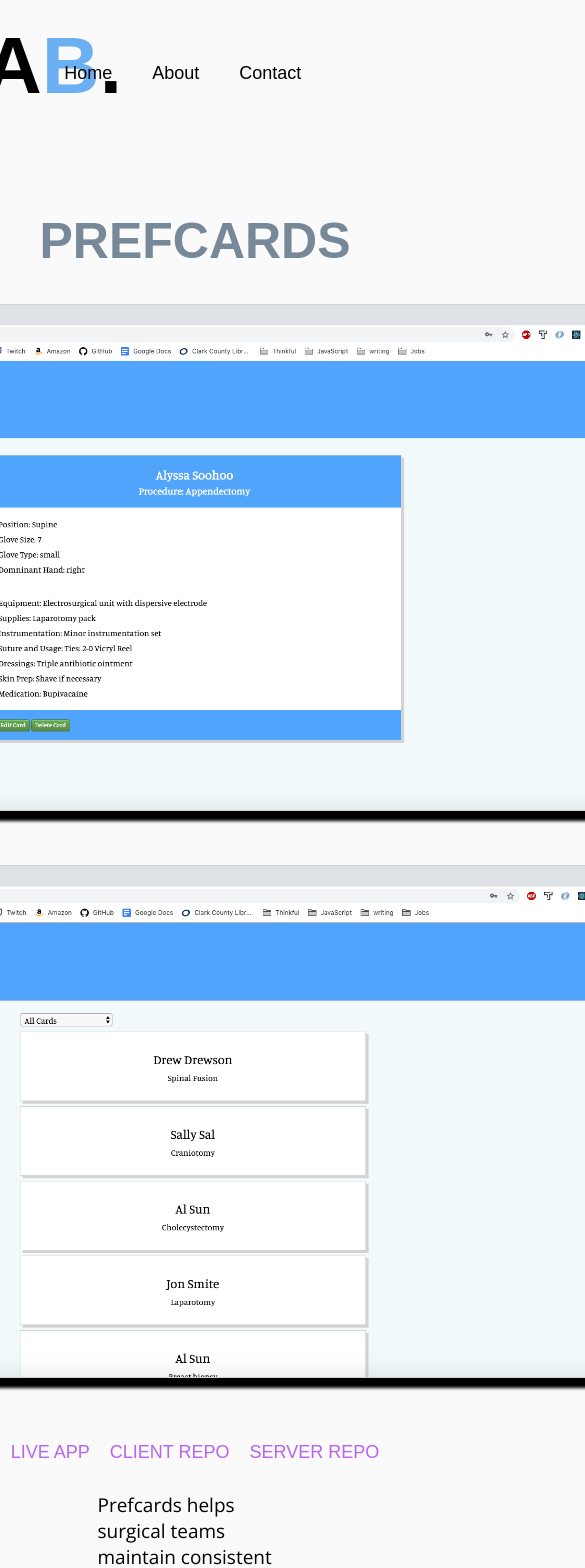
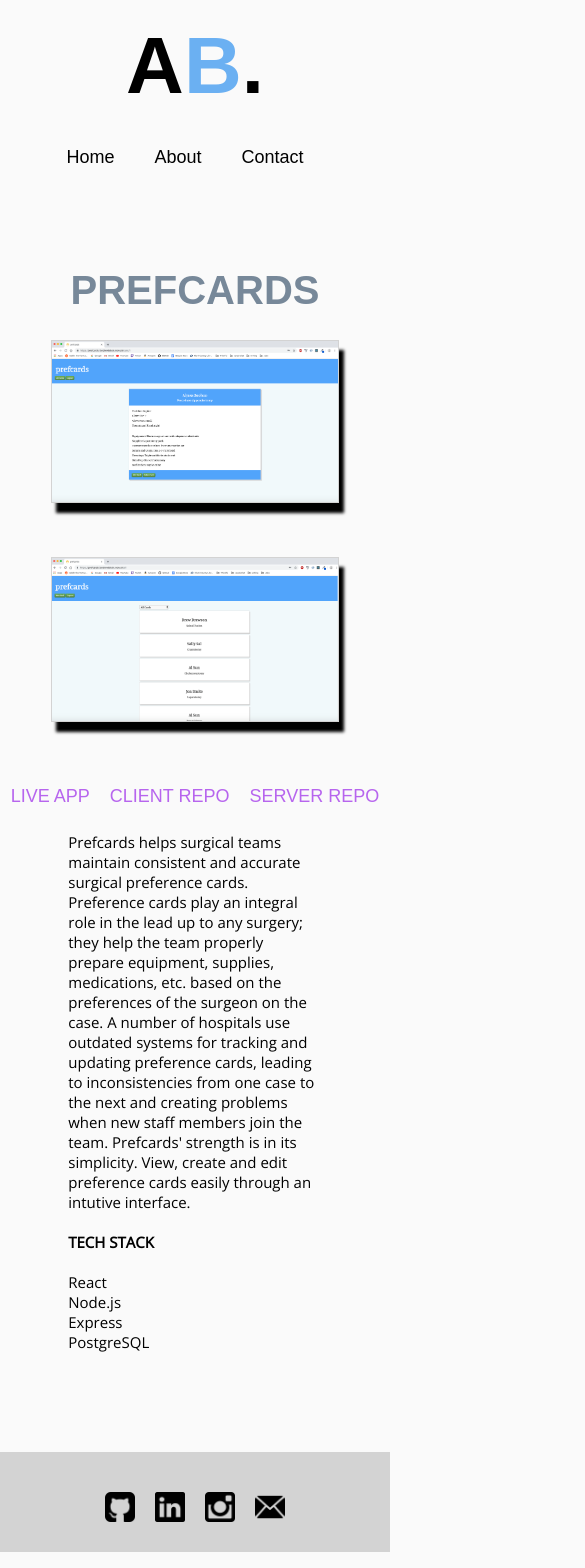
Before and after one commit to andrewbituin/portfolio, a React (Create React App) app: page /prefcards in a window 390 px wide. Shown: the top 1568 px of the page, 585 px wide, since content can reach past the window. Built offline with nearby package versions, Linux system fonts and the light colour scheme; a web font is replaced by a local one.

Commit message:
optimized responsive design for mobile

```diff
--- a/src/Home.css
+++ b/src/Home.css
@@ -137,3 +137,21 @@ footer {
     color: lightslategray;
 
 }
+
+@media only screen and (max-width: 900px){
+  .home-header-container{
+    width: 80%;
+  }
+  .home-header-container h1{
+    font-size: 60px;
+  }
+  .project-holder{
+    width: 250px;
+  }
+  .nav-bar{
+    display: flex;
+    justify-content: center;
+    margin-right: 20px;
+}
+
+}
--- a/src/Home.js
+++ b/src/Home.js
@@ -6,17 +6,14 @@ import Footer from './components/Footer';
 import "./Home.css";
 
 import squad from "./squadarmory-logo.png";
-import squad2 from "./squad2.png";
 
-import learnjs from "./learnjs-logo.png";
 import learnjs2 from "./learnjs2.png";
 
 import petful from "./petful-logo.png";
 
-import prefcards from "./prefcards-logo.png";
-import prefcards2 from "./prefcards-logo2.png";
+
 import prefcards3 from "./prefcards3.png";
-import NavButtons from "./components/NavButtons";
+
 
 export default function Home() {
   // https://squad-armory.now.sh/
@@ -24,7 +21,7 @@ export default function Home() {
   function generateProjects() {
     return (
       <>
-        <div classname="squadArmory">
+        <div className="squadArmory">
           <Link to="/squad-armory">
             <img src={squad} alt="project-pic" className="project-holder" />
           </Link>
--- /dev/null
+++ b/src/ScrollToTop.js
@@ -0,0 +1,16 @@
+import React from 'react';
+import { withRouter } from 'react-router-dom';
+
+class ScrollToTop extends React.Component {
+    componentDidUpdate(prevProps) {
+      if (this.props.location !== prevProps.location) {
+        window.scrollTo(0, 0)
+      }
+    }
+
+    render() {
+      return this.props.children
+    }
+  }
+
+  export default withRouter(ScrollToTop)
--- a/src/components/contact/Contact.css
+++ b/src/components/contact/Contact.css
@@ -44,3 +44,14 @@ a{
   background-color: lightgray;
   margin-top: 175px;
 }
+
+@media only screen and (max-width: 900px){
+  .contact-container {
+    display: block;
+    text-align: center;
+
+  }
+  .contact-container ul{
+    text-align: left;
+  }
+}
--- a/src/components/initials/Initials.css
+++ b/src/components/initials/Initials.css
@@ -15,3 +15,15 @@
 .B-initials{
     color: rgb(107, 176, 242);
 }
+
+@media only screen and (max-width:900px){
+    .initials-container{
+        font-size: 40px;
+        width: 75%;
+        display: block;
+        text-align: center;
+    }
+    .initials-container h1{
+        margin: 0;
+    }
+}
--- a/src/components/learnjs/Learnjs.css
+++ b/src/components/learnjs/Learnjs.css
@@ -1,31 +1,31 @@
-.learnjs-header{
+.learnjs-header {
   text-align: center;
   margin-top: 100px;
   font-size: 25px;
   color: lightslategray;
 }
-  .learnjs-title{
+.learnjs-title {
   margin-top: 100px;
   margin-bottom: 6px;
-      color: #545E75;
+  color: #545e75;
 }
-  .learnjs-blurb{
+.learnjs-blurb {
   margin-top: 0;
-    color: #545E75;
+  color: #545e75;
 }
-  .learnjs-links-container{
+.learnjs-links-container {
   display: flex;
   justify-content: center;
   align-items: center;
 }
-  .learnjs-links-container a{
+.learnjs-links-container a {
   text-decoration: none;
   margin: 10px;
 }
-  .learnjs-link{
+.learnjs-link {
   font-size: 18px;
 }
-  .learnjs-link:hover{
+.learnjs-link:hover {
   color: black;
 }
 .learnjs-image-container {
@@ -35,7 +35,6 @@
   justify-content: center;
   flex-direction: column;
   align-items: center;
-
 }
 .project-screenshot {
   flex: 1;
@@ -45,17 +44,50 @@
   margin-bottom: 50px;
 }
 
-  .learnjs-description{
+.learnjs-description {
   width: 50%;
   margin: auto;
 }
 
-  .learnjs-description ul{
+.learnjs-description ul {
   list-style: none;
   padding-left: 0;
-    font-family: 'Open Sans', sans-serif;
+  font-family: "Open Sans", sans-serif;
 }
-  .learnjs-description p, li, h4{
+.learnjs-description p,
+li,
+h4 {
   font-size: 19px;
-    font-family: 'Open Sans', sans-serif;
+  font-family: "Open Sans", sans-serif;
 }
+@media only screen and (max-width: 900px) {
+  .learnjs-image-container {
+    width: 74%;
+    margin: auto;
+    display: flex;
+    justify-content: center;
+    flex-direction: column;
+    align-items: center;
+  }
+  .project-screenshot {
+    flex: 1;
+    align-self: center;
+    max-width: 100%;
+    box-shadow: 5px 10px 3px black;
+    margin-bottom: 50px;
+  }
+  .learnjs-header h1 {
+    font-size: 40px;
+  }
+  .learnjs-description p, ul
+  li,
+  h4 {
+    font-size: 15px;
+    font-family: "Open Sans", sans-serif;
+  }
+
+  .learnjs-description {
+    width: 65%;
+    margin: auto;
+  }
+}
--- a/src/components/petful/Petful.css
+++ b/src/components/petful/Petful.css
@@ -60,3 +60,33 @@ h5 {
   font-size: 19px;
   font-family: "Open Sans", sans-serif;
 }
+@media only screen and (max-width: 900px) {
+  .petful-image-container {
+    width: 74%;
+    margin: auto;
+    display: flex;
+    justify-content: center;
+    flex-direction: column;
+    align-items: center;
+  }
+  .project-screenshot {
+    flex: 1;
+    align-self: center;
+    max-width: 100%;
+    box-shadow: 5px 10px 3px black;
+    margin-bottom: 50px;
+  }
+  .petful-header h1 {
+    font-size: 40px;
+  }
+  .petful-description p,
+  ul li,
+  h4 {
+    font-size: 15px;
+    font-family: "Open Sans", sans-serif;
+  }
+  .petful-description {
+    width: 65%;
+    margin: auto;
+  }
+}
--- a/src/components/petful/Petful.js
+++ b/src/components/petful/Petful.js
@@ -1,10 +1,8 @@
 import React from "react";
-import Nav from "../Nav";
 import Footer from "../Footer";
 import petfulDashboard from "./petful-dashboard.png";
 
 import "./Petful.css";
-import petful from "../../petful-logo.png";
 import Initials from '../initials/Initials';
 
 export default function Petful() {
--- a/src/components/prefcards/Prefcards.css
+++ b/src/components/prefcards/Prefcards.css
@@ -62,3 +62,33 @@ h4 {
   font-size: 19px;
   font-family: "Open Sans", sans-serif;
 }
+@media only screen and (max-width: 900px) {
+  .prefcards-image-container {
+    width: 74%;
+    margin: auto;
+    display: flex;
+    justify-content: center;
+    flex-direction: column;
+    align-items: center;
+  }
+  .project-screenshot {
+    flex: 1;
+    align-self: center;
+    max-width: 100%;
+    box-shadow: 5px 10px 3px black;
+    margin-bottom: 50px;
+  }
+  .prefcards-header h1 {
+    font-size: 40px;
+  }
+  .prefcards-description p,
+  ul li,
+  h4 {
+    font-size: 15px;
+    font-family: "Open Sans", sans-serif;
+  }
+  .prefcards-description {
+    width: 65%;
+    margin: auto;
+  }
+}
--- a/src/components/squad/Squad.css
+++ b/src/components/squad/Squad.css
@@ -1,32 +1,31 @@
-.squad-header{
+.squad-header {
   text-align: center;
   margin-top: 100px;
   font-size: 25px;
   color: lightslategray;
 }
-.squad-title{
-    margin-top: 100px;
-    margin-bottom: 6px;
-    color: #545E75;
+.squad-title {
+  margin-top: 100px;
+  margin-bottom: 6px;
+  color: #545e75;
 }
-.squad-blurb{
+.squad-blurb {
   margin-top: 0;
-  color: #545E75;
-
+  color: #545e75;
 }
-.squad-links-container{
+.squad-links-container {
   display: flex;
   justify-content: center;
   align-items: flex-start;
 }
-.squad-links-container a{
+.squad-links-container a {
   text-decoration: none;
   margin: 10px;
 }
-.squad-link{
+.squad-link {
   font-size: 18px;
 }
-.squad-link:hover{
+.squad-link:hover {
   color: black;
   text-decoration: underline;
 }
@@ -37,7 +36,6 @@
   justify-content: center;
   flex-direction: column;
   align-items: center;
-
 }
 .project-screenshot {
   flex: 1;
@@ -47,18 +45,49 @@
   margin-bottom: 50px;
 }
 
-.squad-description{
+.squad-description {
   width: 50%;
   margin: auto;
-
 }
 
-.squad-description ul{
+.squad-description ul {
   list-style: none;
   padding-left: 0;
-  font-family: 'Open Sans', sans-serif;
+  font-family: "Open Sans", sans-serif;
 }
-.squad-description p, li, h4{
+.squad-description p,
+li,
+h4 {
   font-size: 19px;
-  font-family: 'Open Sans', sans-serif;
+  font-family: "Open Sans", sans-serif;
 }
+@media only screen and (max-width: 900px) {
+  .squad-image-container {
+    width: 74%;
+    margin: auto;
+    display: flex;
+    justify-content: center;
+    flex-direction: column;
+    align-items: center;
+  }
+  .project-screenshot {
+    flex: 1;
+    align-self: center;
+    max-width: 100%;
+    box-shadow: 5px 10px 3px black;
+    margin-bottom: 50px;
+  }
+  .squad-header h1 {
+    font-size: 40px;
+  }
+  .squad-description p,
+  ul li,
+  h4 {
+    font-size: 15px;
+    font-family: "Open Sans", sans-serif;
+  }
+  .squad-description {
+    width: 65%;
+    margin: auto;
+  }
+}
--- a/src/index.js
+++ b/src/index.js
@@ -2,10 +2,13 @@ import React from "react";
 import ReactDOM from "react-dom";
 import App from "./App";
 import { BrowserRouter } from "react-router-dom";
+import ScrollToTop from "./ScrollToTop";
 
 ReactDOM.render(
   <BrowserRouter>
-    <App />
+    <ScrollToTop>
+      <App />
+    </ScrollToTop>
   </BrowserRouter>,
   document.getElementById("root")
 );
```
Lines whose indentation alone changed are shown as unchanged.
